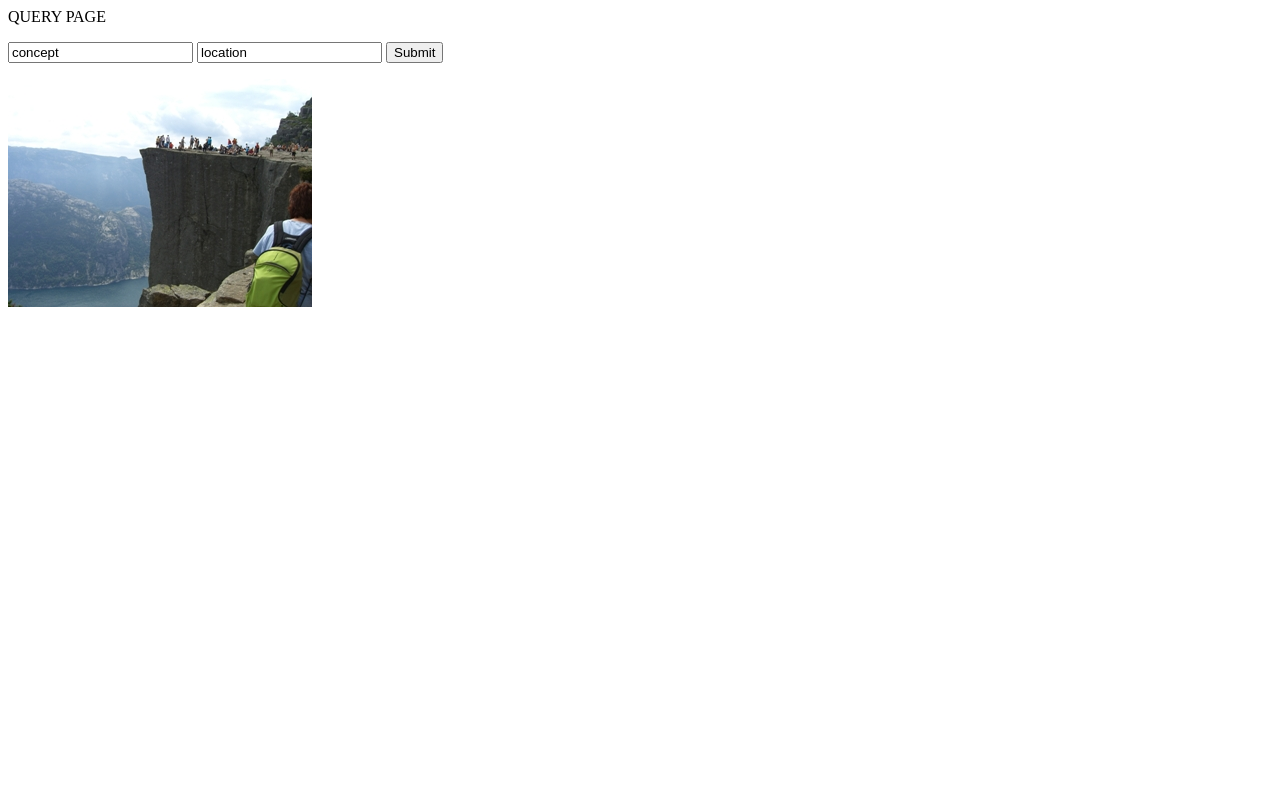
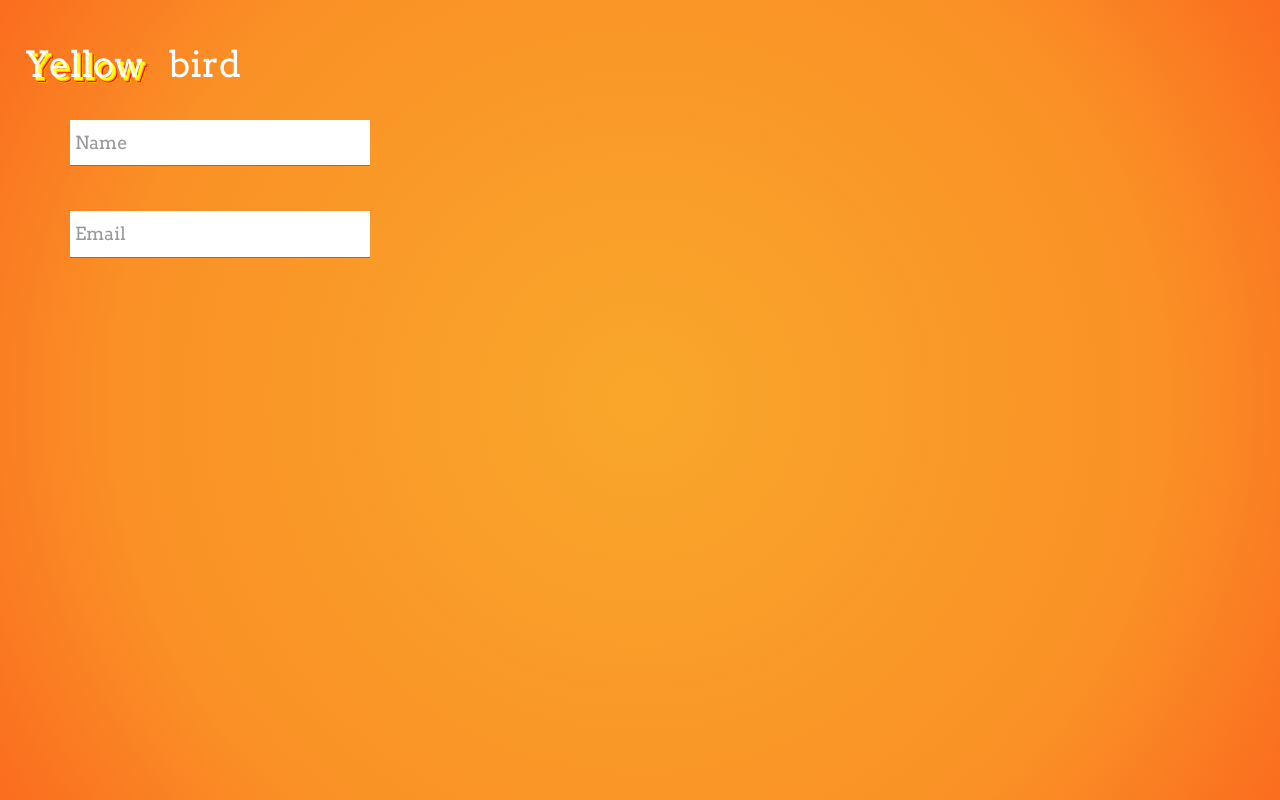
Before and after one commit to ConUHacks/YellowBird, a Django app: page /query in a window 1280 px wide. Run offline with Django 3.2, Linux system fonts and the light colour scheme; some libraries are stand-ins or nearby versions; some web fonts are replaced.

Commit message:
some frontend

```diff
--- a/bot/static/bot/css/dummy.css
+++ b/bot/static/bot/css/dummy.css
@@ -0,0 +1,130 @@
+@import url(http://weloveiconfonts.com/api/?family=iconicfill);
+@import url(http://fonts.googleapis.com/css?family=Arvo);
+body {
+  color: #FFF;
+  font-family: "Arvo";
+  background-color: #FD940A;
+  background-image: radial-gradient(circle, #F9A72B 0%, #FA9026 70%, #FB6C1F 100%);
+}
+#message {
+  font-family: "Arvo";
+  display: inline-block;
+  -webkit-box-sizing: content-box;
+  -moz-box-sizing: content-box;
+  box-sizing: content-box;
+  padding: 25px;
+  border: none;
+  color: rgba(255,255,255,1);
+  text-align: center;
+  -o-text-overflow: clip;
+  text-overflow: clip;
+  text-shadow: 3px 3px 0 yellow , 4px 4px 0 orange , 5px 5px 0 red , 6px 6px 0 orange ;
+}
+/* iconicfill */
+
+* { box-sizing:border-box; }
+
+/* basic stylings ------------------------------------------ */
+h2 		 {
+  text-align:center;
+  margin-bottom:50px;
+}
+h2 small {
+  font-weight:normal;
+  display:block;
+}
+.footer 	{ text-align:center; }
+.footer a  { color:#53B2C8; }
+
+/* form starting stylings ------------------------------- */
+.group 			  {
+  position:relative;
+  margin-bottom:45px;
+}
+input 				{
+  font-size:18px;
+  padding:10px 10px 10px 5px;
+  display:block;
+  width:300px;
+  border:none;
+  border-bottom:1px solid #757575;
+}
+input:focus 		{ outline:none; }
+
+/* LABEL ======================================= */
+label 				 {
+  color:#999;
+  font-size:18px;
+  font-weight:normal;
+  position:absolute;
+  pointer-events:none;
+  left:5px;
+  top:10px;
+  transition:0.2s ease all;
+  -moz-transition:0.2s ease all;
+  -webkit-transition:0.2s ease all;
+}
+
+/* active state */
+input:focus ~ label, input:valid ~ label 		{
+  top:-20px;
+  font-size:14px;
+  color:#5264AE;
+}
+
+/* BOTTOM BARS ================================= */
+.bar 	{ position:relative; display:block; width:300px; }
+.bar:before, .bar:after 	{
+  content:'';
+  height:2px;
+  width:0;
+  bottom:1px;
+  position:absolute;
+  background:#5264AE;
+  transition:0.2s ease all;
+  -moz-transition:0.2s ease all;
+  -webkit-transition:0.2s ease all;
+}
+.bar:before {
+  left:50%;
+}
+.bar:after {
+  right:50%;
+}
+
+/* active state */
+input:focus ~ .bar:before, input:focus ~ .bar:after {
+  width:50%;
+}
+
+/* HIGHLIGHTER ================================== */
+.highlight {
+  position:absolute;
+  height:60%;
+  width:100px;
+  top:25%;
+  left:0;
+  pointer-events:none;
+  opacity:0.5;
+}
+
+/* active state */
+input:focus ~ .highlight {
+  -webkit-animation:inputHighlighter 0.3s ease;
+  -moz-animation:inputHighlighter 0.3s ease;
+  animation:inputHighlighter 0.3s ease;
+}
+
+/* ANIMATIONS ================ */
+@-webkit-keyframes inputHighlighter {
+	from { background:#5264AE; }
+  to 	{ width:0; background:transparent; }
+}
+@-moz-keyframes inputHighlighter {
+	from { background:#5264AE; }
+  to 	{ width:0; background:transparent; }
+}
+@keyframes inputHighlighter {
+	from { background:#5264AE; }
+  to 	{ width:0; background:transparent; }
+}
--- a/bot/static/bot/js/dummy.js
+++ b/bot/static/bot/js/dummy.js
@@ -0,0 +1,9 @@
+$(".mat-input").focus(function(){
+  $(this).parent().addClass("is-active is-completed");
+});
+
+$(".mat-input").focusout(function(){
+  if($(this).val() === "")
+    $(this).parent().removeClass("is-completed");
+  $(this).parent().removeClass("is-active");
+})
--- a/bot/templates/bot/query.html
+++ b/bot/templates/bot/query.html
@@ -1,12 +1,42 @@
 {% load static %}
+<!-- Latest compiled and minified CSS -->
+<link rel="stylesheet" href="https://maxcdn.bootstrapcdn.com/bootstrap/3.3.7/css/bootstrap.min.css" integrity="sha384-BVYiiSIFeK1dGmJRAkycuHAHRg32OmUcww7on3RYdg4Va+PmSTsz/K68vbdEjh4u" crossorigin="anonymous">
 
-<p> QUERY PAGE</p>
+<!-- Optional theme -->
+<link rel="stylesheet" href="https://maxcdn.bootstrapcdn.com/bootstrap/3.3.7/css/bootstrap-theme.min.css" integrity="sha384-rHyoN1iRsVXV4nD0JutlnGaslCJuC7uwjduW9SVrLvRYooPp2bWYgmgJQIXwl/Sp" crossorigin="anonymous">
 
-<form action="result">
-    {% csrf_token %}
-    <input type="text" id="concept" name="concept" value="concept">
-    <input type="text" id="location" name="location" value="location">
-    <input type="submit" id="submit" value="Submit">
-</form>
+<!-- Latest compiled and minified JavaScript -->
+<script src="https://maxcdn.bootstrapcdn.com/bootstrap/3.3.7/js/bootstrap.min.js" integrity="sha384-Tc5IQib027qvyjSMfHjOMaLkfuWVxZxUPnCJA7l2mCWNIpG9mGCD8wGNIcPD7Txa" crossorigin="anonymous"></script>
+<link rel="stylesheet" type="text/css" href="../../static/bot/css/dummy.css">
+<script src="../../static/bot/js/dummy.js"></script>
+<body>
 
-<img src="{% static "bot/pic_mountain.jpg" %}" alt="Mountain View" style="width:304px;height:228px;">
+<h1><span id="message">Yellow</span>bird</h1>
+
+
+<div class="container">
+
+
+  <form>
+
+    <div class="group">
+      <input type="text" required>
+      <span class="highlight"></span>
+      <span class="bar"></span>
+      <label>Name</label>
+    </div>
+
+    <div class="group">
+      <input type="text" required>
+      <span class="highlight"></span>
+      <span class="bar"></span>
+      <label>Email</label>
+    </div>
+
+  </form>
+
+
+
+</div>
+<!--<img src="{% static "bot/pic_mountain.jpg" %}" alt="Mountain View" style="width:304px;height:228px;">-->
+</body>
```
